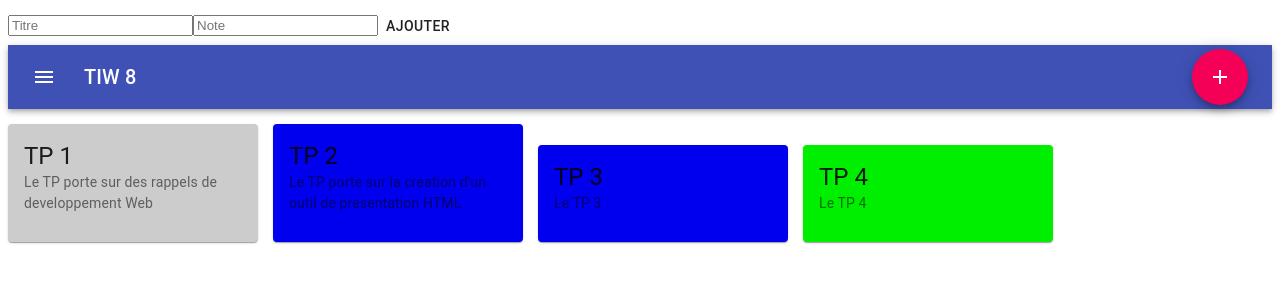
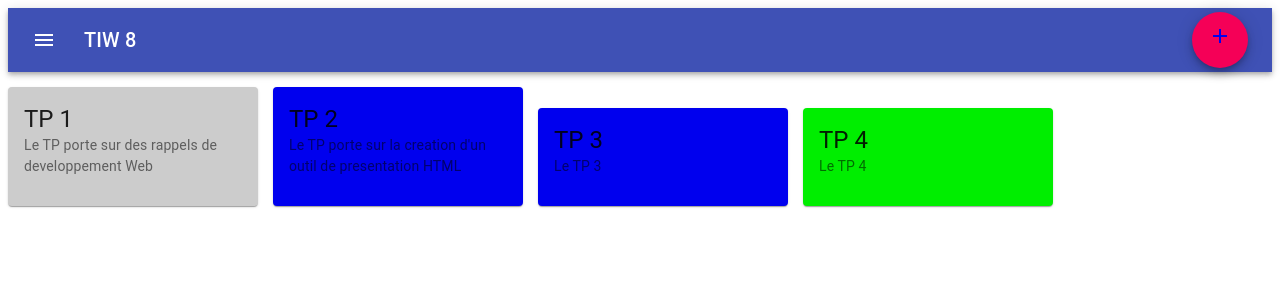
Before and after one commit to NdiagaSarr/TP2_APP_Multisurface, a React app: page / in a window 1280 px wide. Shown: the top 300 px of the page. Built offline with nearby package versions, Linux system fonts and the light colour scheme.

Commit message:
Séparation de Addbarre et home avec les Routes

```diff
--- a/package.json
+++ b/package.json
@@ -25,6 +25,7 @@
     "react-bootstrap": "^1.5.2",
     "react-dom": "^17.0.2",
     "react-hook-form": "^7.5.2",
+    "react-router-dom": "^5.2.0",
     "redux": "^4.1.0",
     "webpack": "^5.35.1",
     "webpack-cli": "^4.6.0"
--- a/src/App.jsx
+++ b/src/App.jsx
@@ -1,4 +1,5 @@
 import React from 'react';
+import { BrowserRouter, Route, Switch } from 'react-router-dom';
 import AppToolbar from './components/AppToolbar';
 import store from './store/index';
 import Apptoolbarform from './components/Apptoolbarform';
@@ -75,18 +76,19 @@ function App() {
   };
 
   return (
-    <div className="app">
-      <Apptoolbarform
-        add={ajoutertoolbar}
-      />
-      <div className="board">
-        <AppToolbar
-          postits={boards}
-          suppr={supprimertoolbar}
-        />
-        <div className="postits" />
-      </div>
-    </div>
+    <BrowserRouter>
+      <Switch>
+        <Route exact path="/">
+          <AppToolbar
+            postits={boards}
+            suppr={supprimertoolbar}
+          />
+        </Route>
+        <Route path="/addbarre">
+          <Apptoolbarform add={ajoutertoolbar} />
+        </Route>
+      </Switch>
+    </BrowserRouter>
   );
 }
 
--- a/src/components/AppToolbar.jsx
+++ b/src/components/AppToolbar.jsx
@@ -1,4 +1,5 @@
 import React from 'react';
+import { Link } from 'react-router-dom';
 import { makeStyles } from '@material-ui/core/styles';
 import AppBar from '@material-ui/core/AppBar';
 import Toolbar from '@material-ui/core/Toolbar';
@@ -103,7 +104,9 @@ function AppToolbar(board) {
           {auth && (
           <div>
             <Fab color="secondary" aria-label="add">
-              <AddIcon />
+              <Link to="/addbarre">
+                <AddIcon />
+              </Link>
             </Fab>
           </div>
           )}
--- a/src/components/Apptoolbarform.jsx
+++ b/src/components/Apptoolbarform.jsx
@@ -1,5 +1,6 @@
 import { Button } from '@material-ui/core';
 import React, { useState } from 'react';
+import { Link } from 'react-router-dom';
 
 export default function Apptoolbarform(newadd) {
   const [title, setTitle] = useState('');
@@ -38,6 +39,9 @@ export default function Apptoolbarform(newadd) {
         onChange={changenote}
       />
       <Button type="submit" className="add-button">Ajouter</Button>
+      <Link to="/">
+        <Button type="submit" className="add-button">Vers Accueil</Button>
+      </Link>
     </form>
   );
 }
--- a/src/index.jsx
+++ b/src/index.jsx
@@ -1,7 +1,14 @@
 import React from 'react';
 import ReactDOM from 'react-dom';
+import { BrowserRouter } from 'react-router-dom';
 
 import App from './App';
 
 const Index = () => <App />;
-ReactDOM.render(<Index />, document.getElementById('root'));
+
+ReactDOM.render(
+  <BrowserRouter>
+    <Index />
+  </BrowserRouter>,
+  document.getElementById('root'),
+);
```
Also changed, not shown: 1 other file (tests, documents, lock files or other folders).
